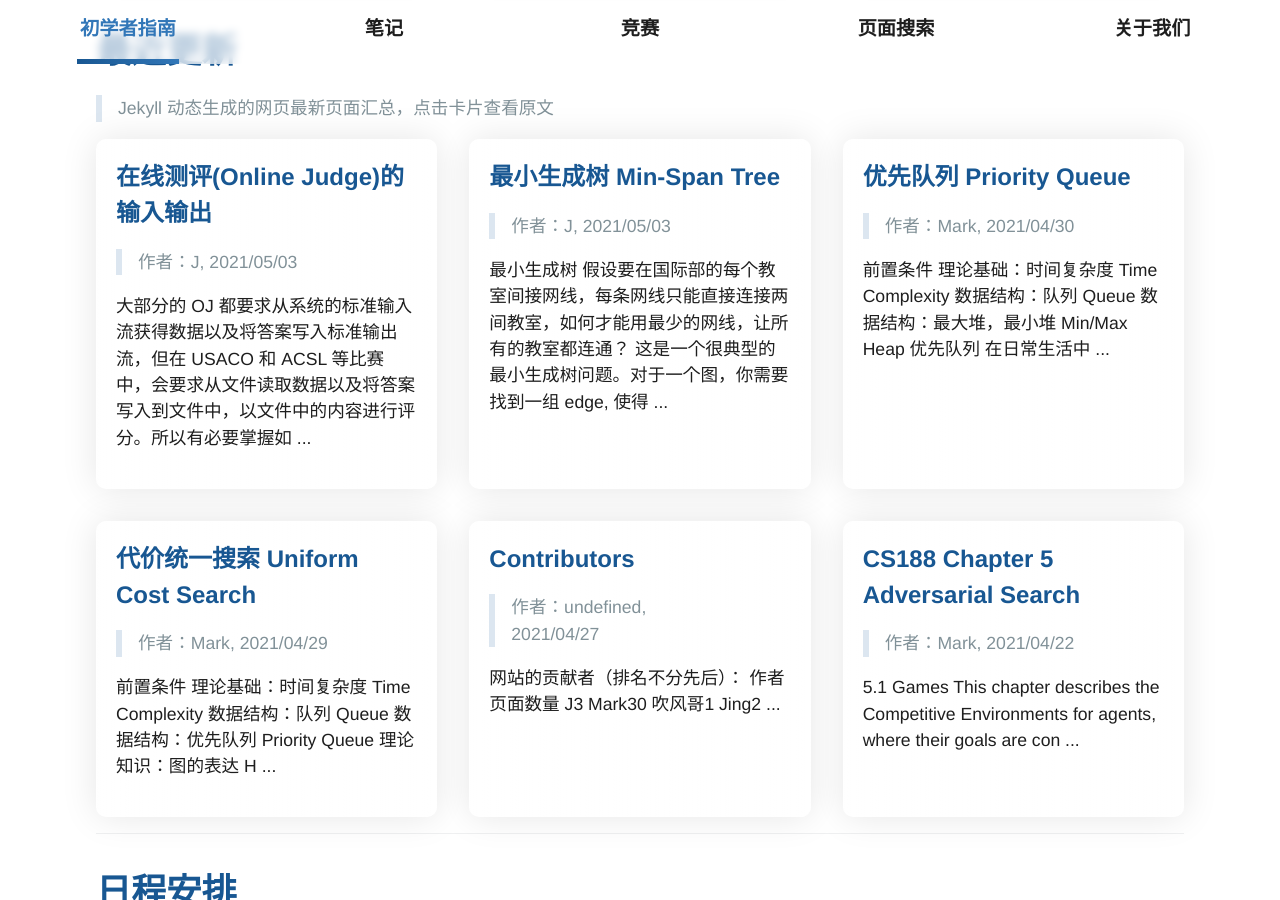
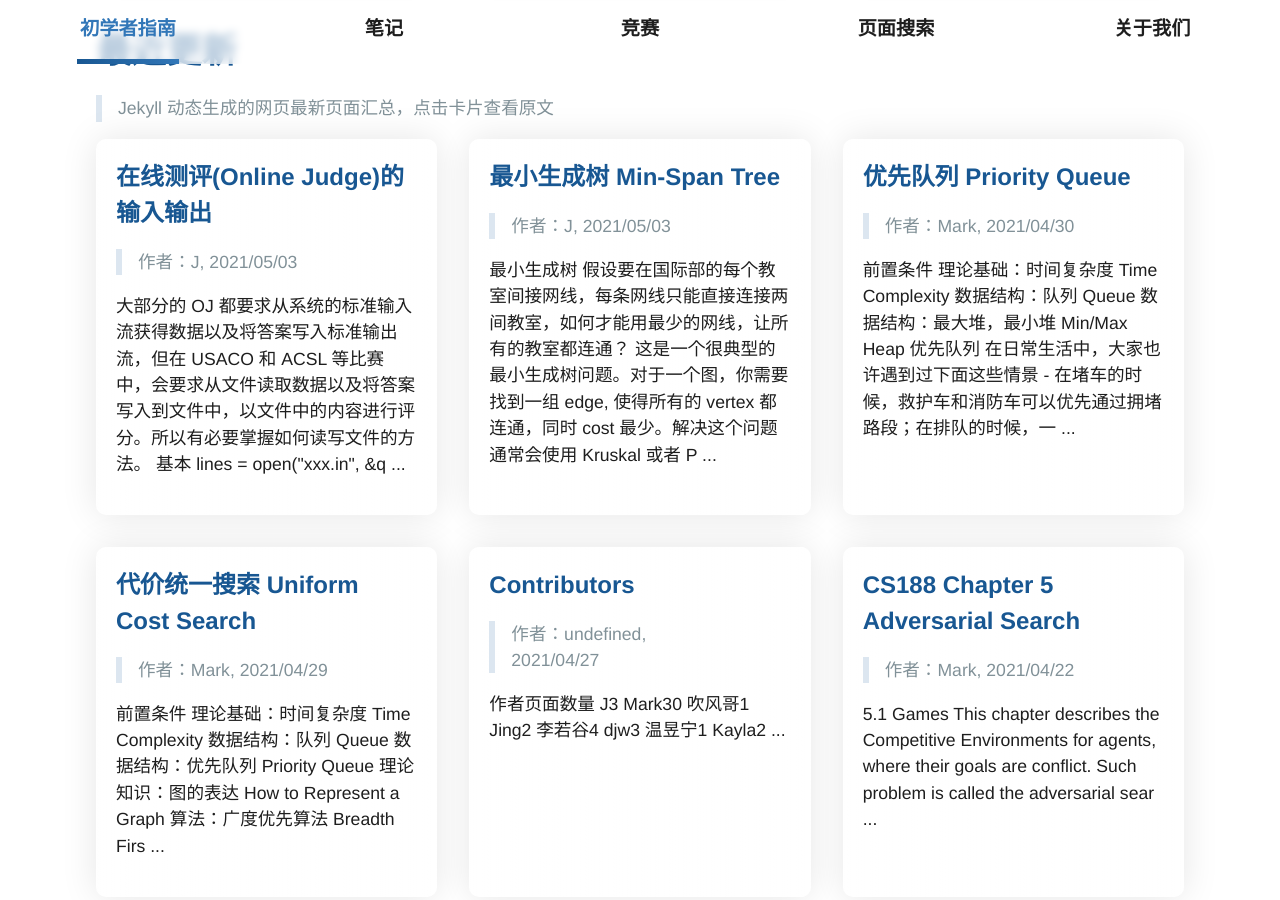
Before and after one commit to MarkChenYutian/gwcsclub, a Jekyll site: the page built from index.md, in a window 1280 px wide and 900 px high, scrolled down 1851 px. Built offline with Jekyll 4.4.1, drawn with Linux system fonts in a browser that asks for light colours; comment, search, counter and statistics services are not loaded.

Commit message:
Update Footer Link, Where-to-exercise.md

```diff
--- a/_includes/page-footer.html
+++ b/_includes/page-footer.html
@@ -1,4 +1,4 @@
 <footer class="site-footer">
-  <span class="site-footer-owner">此网站由广州外国语学校计算机科学社维护。点击查看 <a href="{{ site.baseurl }}/secondary-pages/2021/01/26/About-Us.html#h3">网页贡献者</a>，<a href="{{site.baseurl}}/2021/03/04/Previous-Member.html">历届社团成员</a></span>
+  <span class="site-footer-owner">此网站由广州外国语学校计算机科学社维护。点击查看 <a href="{{ site.baseurl }}/secondary-pages/2021/04/27/Contributors.html">网页贡献者</a>，<a href="{{site.baseurl}}/2021/03/04/Previous-Member.html">历届社团成员</a></span>
   <span class="site-footer-credits">该网站使用<a href="https://jekyllrb.com/">Jekyll</a>自动生成，<a href="https://gitee.com/help/articles/4136">Gitee Pages</a>提供静态页面托管服务。<img alt="知识共享许可协议" style="border-width:0; float: right; margin-left: 2.2rem;" src="https://i.creativecommons.org/l/by-nc/4.0/88x31.png"/>本网站采用<a rel="license" href="http://creativecommons.org/licenses/by-nc/4.0/">知识共享署名-非商业性使用 4.0 国际许可协议</a>进行许可。</span>
 </footer>
--- a/_posts/misc/2021-04-27-Contributors.md
+++ b/_posts/misc/2021-04-27-Contributors.md
@@ -5,10 +5,8 @@
 tags: Page Miscellaneous
 ---
 
-网站的贡献者（排名不分先后）：
-
 {% assign allAuthor = site.posts | map: "Author" %}
-{% assign grouped_elements = site.posts | group_by: "Author" %}
+{% assign grouped_elements = site.posts | group_by: "Author" | sort: "items" | reverse %}
 
 <table style="width: max-content;">
     <thead><tr><th style="width: 25rem;">作者</th><th style="width: 25rem;">页面数量</th></tr></thead>
--- a/index.md
+++ b/index.md
@@ -68,7 +68,7 @@
     <div class="flex-page-card" onClick="window.location.href='{{ site.baseurl }}{{ p.url }}'">
         <h3>{{p.title}}</h3>
         <blockquote>作者：{{author}}, {{p.date | date: "%Y/%m/%d"}}</blockquote>
-        <p>{{ p.content | strip_html | escape | slice: 0, 100}} ...</p>
+        <p>{{ p.content | strip_html | escape | slice: 0, 150}} ...</p>
     </div>
 {% endfor %}
 </div>
```
Also changed, not shown: _posts/notes/Algorithm/2021-03-04-algorithm-home.md (+1 -1 lines), _posts/posts/2021-03-01-Where-to-exercise.md (+1 -1 lines).
